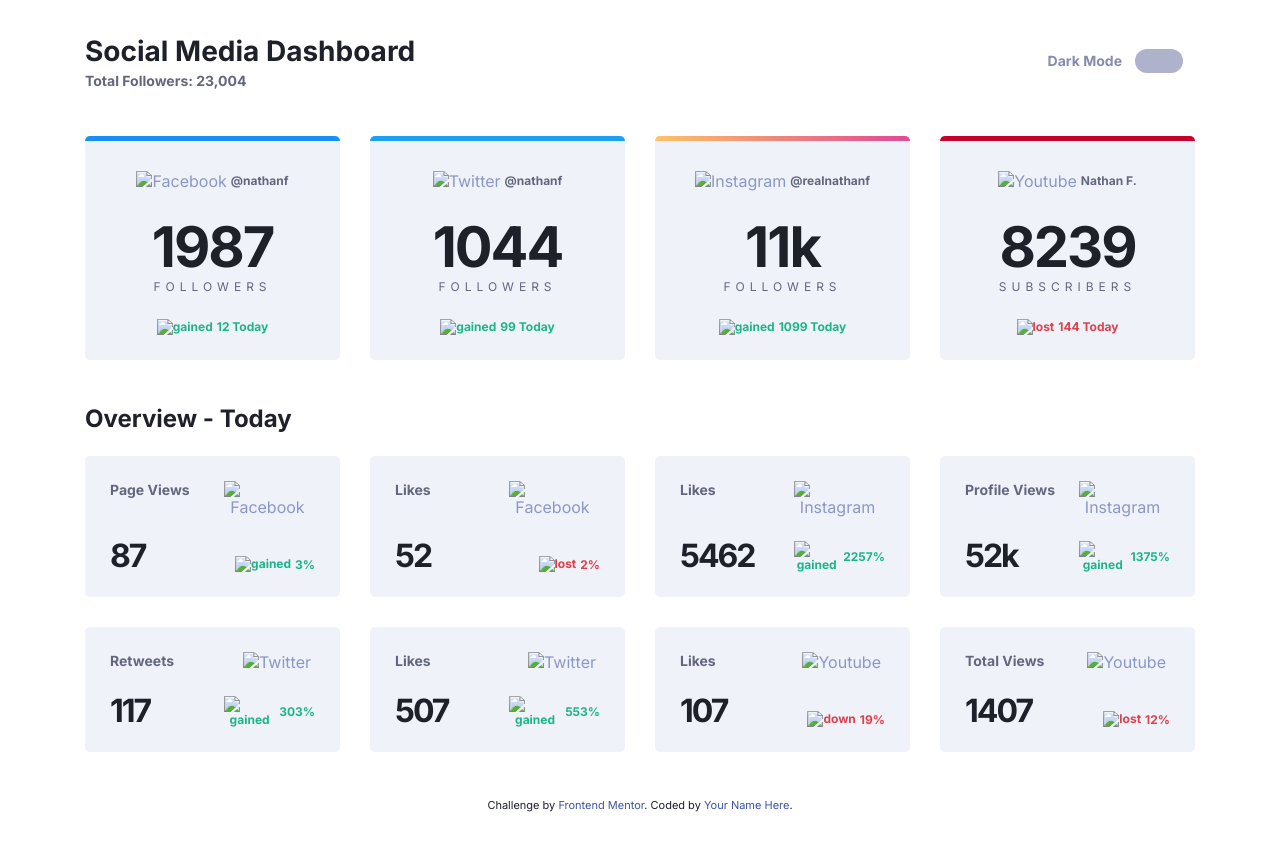
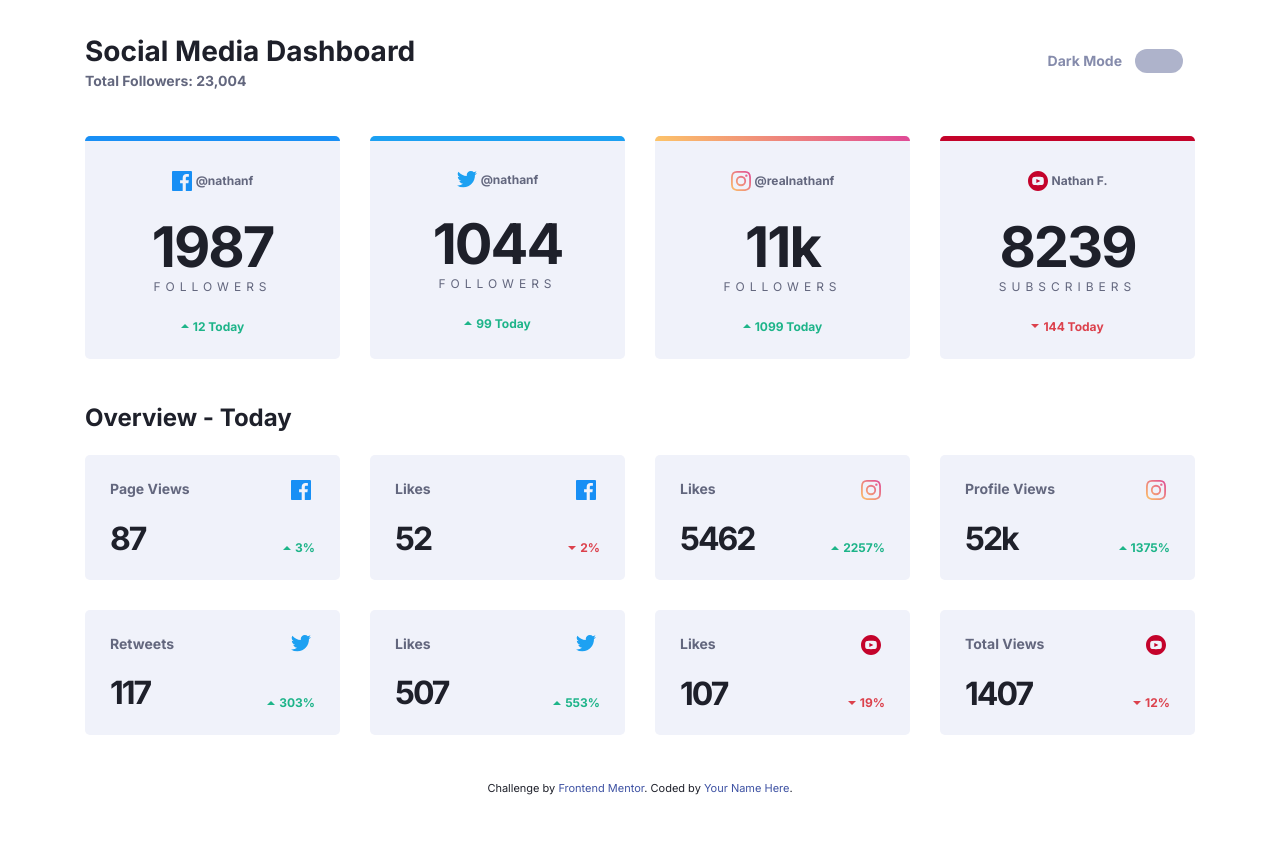
Before and after one commit to Jdm26047/Responsive-Social-Media-Dashboard, a website: page index.html in a window 1280 px wide. Shown: the top 850 px of the page. Drawn offline with nearby package versions, Linux system fonts and the light colour scheme; files that its build step writes are made by us from their sources; the site is published under a folder, as on GitHub Pages, so addresses that start at the root find nothing.

Commit message:
Update index.html

```diff
--- a/index.html
+++ b/index.html
@@ -8,7 +8,7 @@
     rel="icon"
     type="image/png"
     sizes="32x32"
-    href="./images/favicon-32x32.png"
+    href="images/favicon-32x32.png"
     >
 
   <title>Frontend Mentor | [Challenge Name Here]</title>
@@ -60,7 +60,7 @@
         <div class="card card--facebook">
           <div class="card__platform">
             <img class="card__icon"
-              src="/images/icon-facebook.svg"
+              src="images/icon-facebook.svg"
               alt="Facebook"
             />
             <div class="card__username">@nathanf</div>
@@ -71,7 +71,7 @@
           </div>
 
           <div class="card__change card__change--up">
-            <img src="/images/icon-up.svg" alt="gained"/>
+            <img src="images/icon-up.svg" alt="gained"/>
             <div class="card__number">12 Today</div>
           </div>
         </div>
@@ -80,7 +80,7 @@
           <div class="card__platform">
             <img
               class="card__icon"
-              src="/images/icon-twitter.svg"
+              src="images/icon-twitter.svg"
               alt="Twitter"
             />
             <div class="card__username">@nathanf</div>
@@ -90,7 +90,7 @@
             <div class="card__label">Followers</div>
           </div>
           <div class="card__change card__change--up">
-            <img src="/images/icon-up.svg" alt="gained"/>
+            <img src="images/icon-up.svg" alt="gained"/>
             <div class="card__number">99 Today</div>
           </div>
         </div>
@@ -99,7 +99,7 @@
           <div class="card__platform">
             <img
               class="card__icon"
-              src="/images/icon-instagram.svg"
+              src="images/icon-instagram.svg"
               alt="Instagram"
             />
             <div class="card__username">@realnathanf</div>
@@ -109,7 +109,7 @@
             <div class="card__label">Followers</div>
           </div>
           <div class="card__change card__change--up">
-            <img src="/images/icon-up.svg" alt="gained"/>
+            <img src="images/icon-up.svg" alt="gained"/>
             <div class="card__number">1099 Today</div>
           </div>
         </div>
@@ -118,7 +118,7 @@
           <div class="card__platform">
             <img
               class="card__icon"
-              src="/images/icon-youtube.svg"
+              src="images/icon-youtube.svg"
               alt="Youtube"
             />
             <div class="card__username">Nathan F.</div>
@@ -128,7 +128,7 @@
             <div class="card__label">Subscribers</div>
           </div>
           <div class="card__change card__change--down">
-            <img src="/images/icon-down.svg" alt="lost"/>
+            <img src="images/icon-down.svg" alt="lost"/>
             <div class="card__number">144 Today</div>
           </div>
         </div>
@@ -139,37 +139,37 @@
         <div class="cards">
           <div class="card card-grid">
             <div class="card__subtitle">Page Views</div>
-            <img class="card__icon" src="/images/icon-facebook.svg" alt="Facebook" />
+            <img class="card__icon" src="images/icon-facebook.svg" alt="Facebook" />
             <div class="card__count card__count--small">87</div>
             <div class="card__change card__change--up">
-              <img src="/images/icon-up.svg" alt="gained" />
+              <img src="images/icon-up.svg" alt="gained" />
               <div class="card__number">3%</div>
           </div>
         </div>
         <div class="card card-grid">
           <div class="card__subtitle">Likes</div>
-          <img class="card__icon" src="/images/icon-facebook.svg" alt="Facebook" />
+          <img class="card__icon" src="images/icon-facebook.svg" alt="Facebook" />
           <div class="card__count card__count--small">52</div>
           <div class="card__change card__change--down">
-            <img src="/images/icon-down.svg" alt="lost"/>
+            <img src="images/icon-down.svg" alt="lost"/>
             <div class="card__number">2%</div>
           </div>
         </div>
         <div class="card card-grid">
           <div class="card__subtitle">Likes</div>
-          <img class="card__icon" src="/images/icon-instagram.svg" alt="Instagram" />
+          <img class="card__icon" src="images/icon-instagram.svg" alt="Instagram" />
           <div class="card__count card__count--small">5462</div>
           <div class="card__change card__change--up">
-            <img src="/images/icon-up.svg" alt="gained"/>
+            <img src="images/icon-up.svg" alt="gained"/>
             <div class="card__number">2257%</div>
           </div>
         </div>
         <div class="card card-grid">
           <div class="card__subtitle">Profile Views</div>
-          <img class="card__icon" src="/images/icon-instagram.svg" alt="Instagram" />
+          <img class="card__icon" src="images/icon-instagram.svg" alt="Instagram" />
           <div class="card__count card__count--small">52k</div>
           <div class="card__change card__change--up">
-            <img src="/images/icon-up.svg" alt="gained"/>
+            <img src="images/icon-up.svg" alt="gained"/>
             <div class="card__number">1375%</div>
           </div>
         </div>
@@ -177,37 +177,37 @@
       <!-- 2nd Row -->
         <div class="card card-grid">
           <div class="card__subtitle">Retweets</div>
-          <img class="card__icon" src="/images/icon-twitter.svg" alt="Twitter" />
+          <img class="card__icon" src="images/icon-twitter.svg" alt="Twitter" />
           <div class="card__count card__count--small">117</div>
           <div class="card__change card__change--up">
-            <img src="/images/icon-up.svg" alt="gained"/>
+            <img src="images/icon-up.svg" alt="gained"/>
             <div class="card__number">303%</div>
           </div>
         </div>
         <div class="card card-grid">
           <div class="card__subtitle">Likes</div>
-          <img class="card__icon" src="/images/icon-twitter.svg" alt="Twitter" />
+          <img class="card__icon" src="images/icon-twitter.svg" alt="Twitter" />
           <div class="card__count card__count--small">507</div>
           <div class="card__change card__change--up">
-            <img src="/images/icon-up.svg" alt="gained"/>
+            <img src="images/icon-up.svg" alt="gained"/>
             <div class="card__number">553%</div>
           </div>
         </div>
         <div class="card card-grid">
           <div class="card__subtitle">Likes</div>
-          <img class="card__icon" src="/images/icon-youtube.svg" alt="Youtube" />
+          <img class="card__icon" src="images/icon-youtube.svg" alt="Youtube" />
           <div class="card__count card__count--small">107</div>
           <div class="card__change card__change--down">
-            <img src="/images/icon-down.svg" alt="down"/>
+            <img src="images/icon-down.svg" alt="down"/>
             <div class="card__number">19%</div>
           </div>
         </div>
         <div class="card card-grid">
           <div class="card__subtitle">Total Views</div>
-          <img class="card__icon" src="/images/icon-youtube.svg" alt="Youtube" />
+          <img class="card__icon" src="images/icon-youtube.svg" alt="Youtube" />
           <div class="card__count card__count--small">1407</div>
           <div class="card__change card__change--down">
-            <img src="/images/icon-down.svg" alt="lost"/>
+            <img src="images/icon-down.svg" alt="lost"/>
             <div class="card__number">12%</div>
           </div>
         </div>
```
